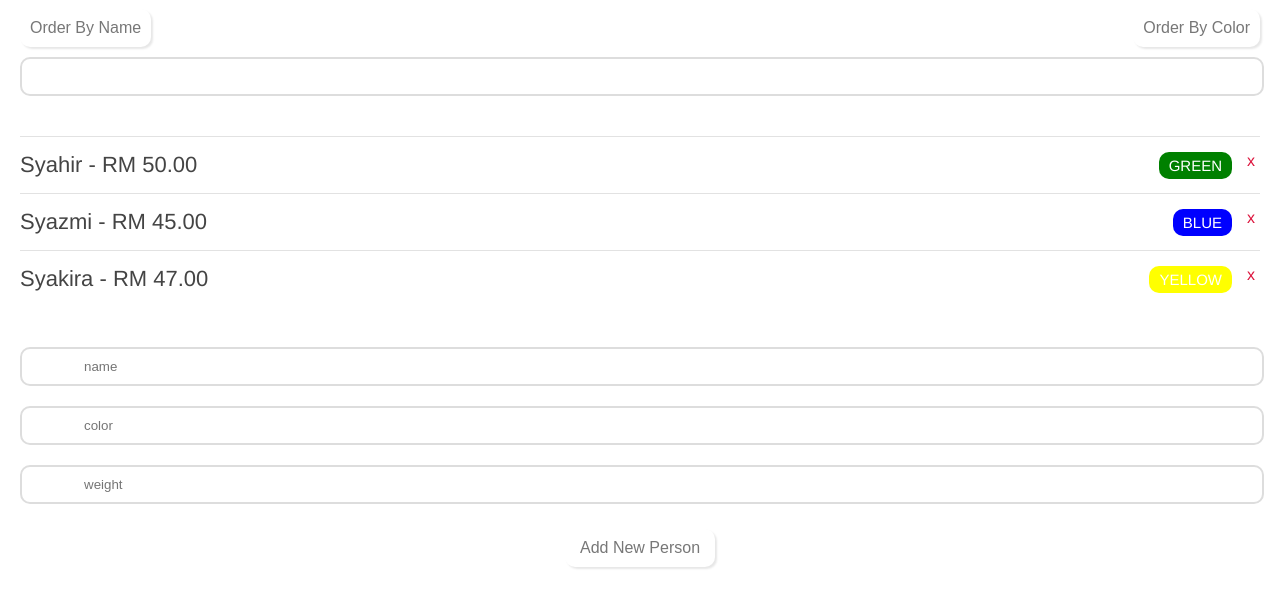
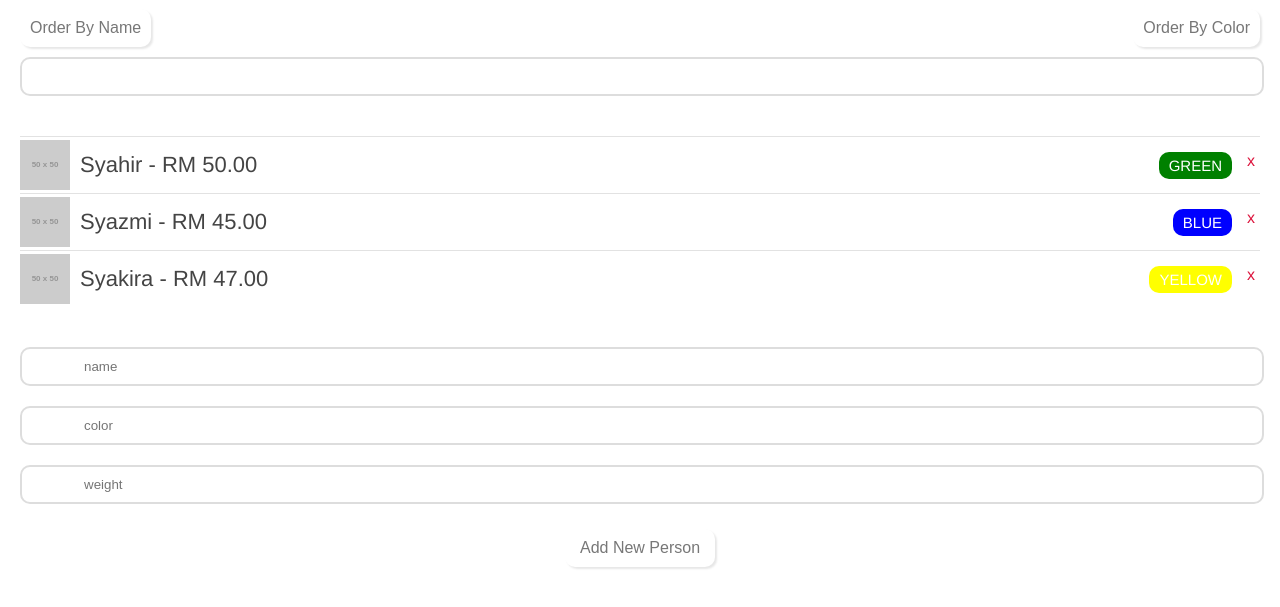
Before and after one commit to Syahirdev/angularjs-playlist, a website: page index.html in a window 1280 px wide. Shown: the part 59-666 px from the top of the page. Drawn offline with nearby package versions, Linux system fonts and the light colour scheme; placeholder pictures from the web are drawn by us.

Commit message:
ng-src for img

```diff
--- a/app/app.js
+++ b/app/app.js
@@ -33,24 +33,28 @@ myPersonApp.controller("PersonController", [
 				color: "green",
 				weight: 50,
 				available: true,
+				thumb: "http://placehold.it/50x50/666666/ffffff",
 			},
 			{
 				name: "Syazmi",
 				color: "blue",
 				weight: 45,
 				available: true,
+				thumb: "http://placehold.it/50x50/666666/ffffff",
 			},
 			{
 				name: "Syakira",
 				color: "yellow",
 				weight: 47,
 				available: true,
+				thumb: "http://placehold.it/50x50/666666/ffffff",
 			},
 			{
 				name: "Sameon",
 				color: "red",
 				weight: 69,
 				available: false,
+				thumb: "http://placehold.it/50x50/666666/ffffff",
 			},
 		];
 	},
--- a/index.html
+++ b/index.html
@@ -15,6 +15,7 @@
 				<input type="text" ng-model="search" />
 				<ul>
 					<li ng-repeat="person in persons | orderBy: order | filter: search" ng-show="person.available">
+						<img ng-src="{{person.thumb}}" style="margin: -12px 10px 0 0; float: left; width: 50px" ng-show="person.thumb" />
 						<h3>{{person.name}} - {{person.weight | currency: 'RM '}}</h3>
 						<div class="remove" ng-click="removePerson(person)">x</div>
 						<span class="belt" style="background: {{person.color}}">{{person.color}}</span>
```
